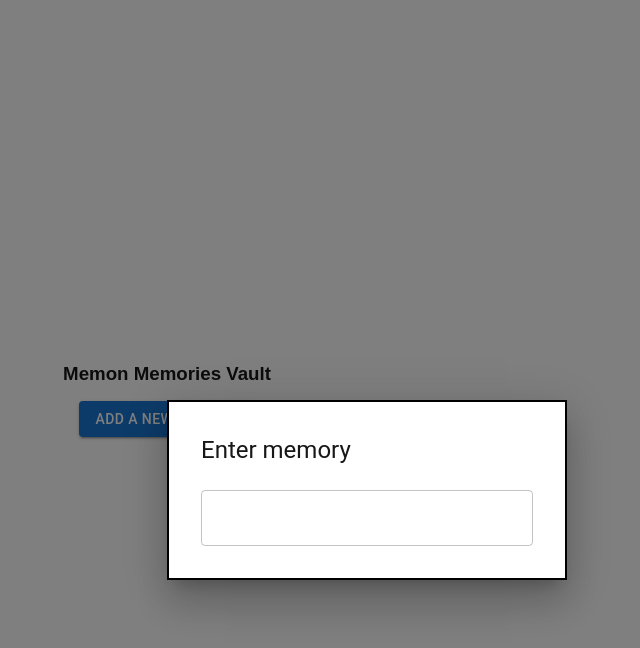
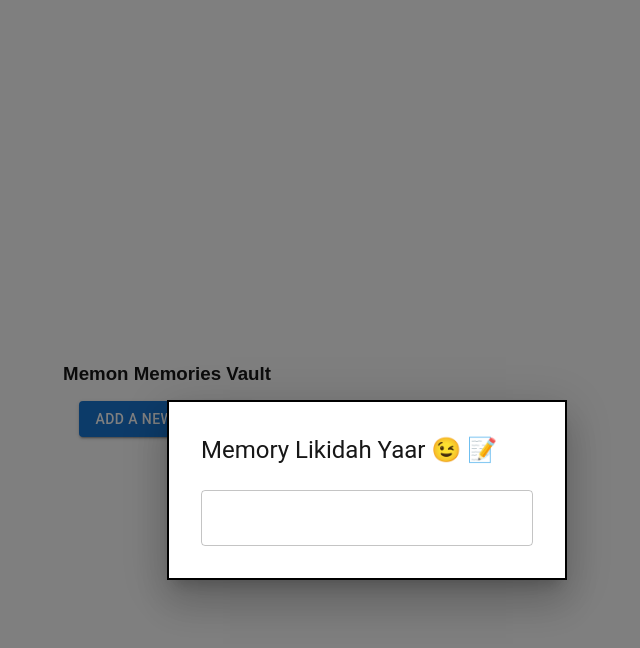
Before and after one commit to srauf24/Memon-Memories-Vault, a Next.js app in the folder memon-voice-vault/: page / in a window 1280 px wide. Both pictures are taken after a click on the button "ADD A NEW MEMORY". Shown: the top 648 px of the page, without its empty margins (473-1113 px from the left). Built offline with nearby package versions, Linux system fonts and the light colour scheme.

Commit message:
changed text in modal

```diff
--- a/memon-voice-vault/app/page.js
+++ b/memon-voice-vault/app/page.js
@@ -61,7 +61,7 @@ const MemonMemoryVault = () => {
             flexDirection="column"
             gap={3}
           >
-            <Typography variant="h5"> Enter memory </Typography>
+            <Typography variant="h5"> Memory Likidah Yaar 😉️ 📝</Typography>
             <TextField> </TextField>
           </Box>
         </Fade>
```
